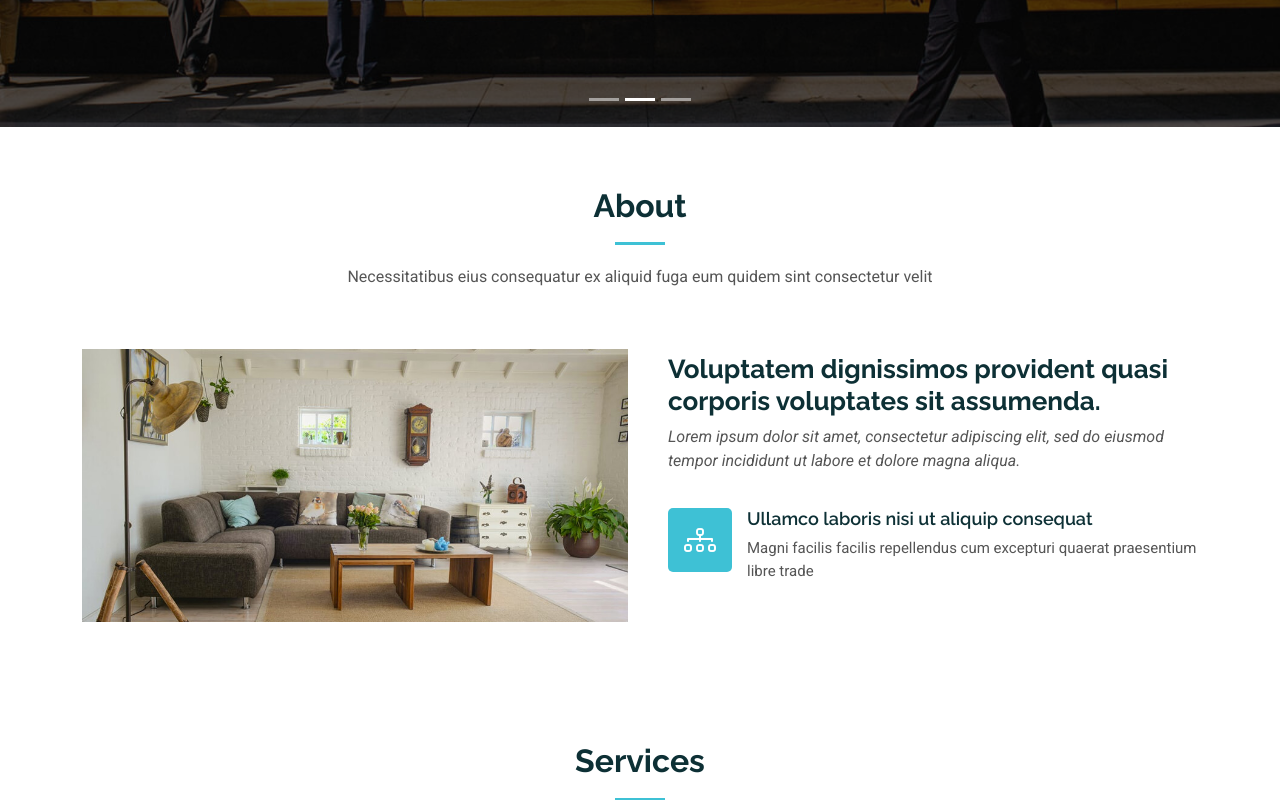
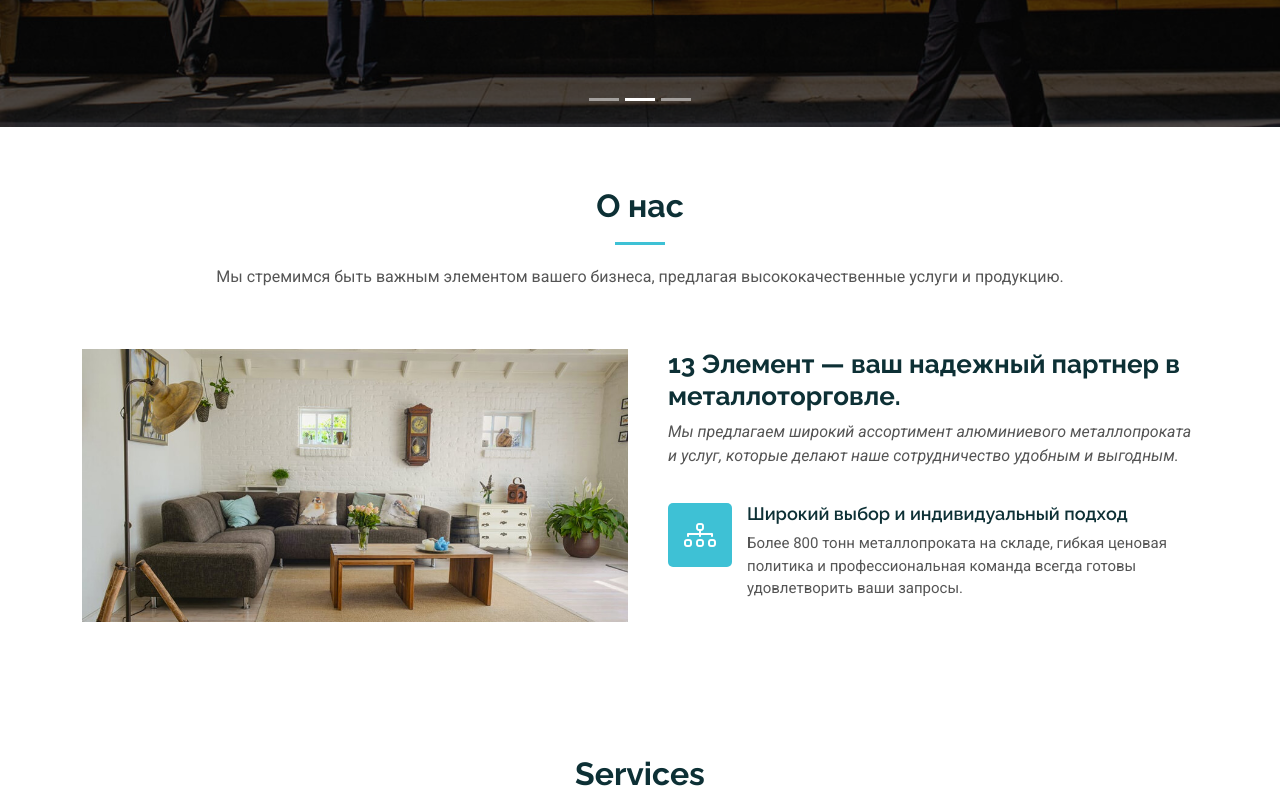
Before and after one commit to aruytehno/13element, a plain HTML site: page index.html in a window 1280 px wide. Shown: the part 673-1473 px from the top of the page. Drawn offline with Linux system fonts and the light colour scheme.

Commit message:
Добавил текст в блок About Section

```diff
--- a/index.html
+++ b/index.html
@@ -134,8 +134,8 @@
 
   <!-- Section Title -->
   <div class="container section-title" data-aos="fade-up">
-        <h2>About</h2>
-        <p>Necessitatibus eius consequatur ex aliquid fuga eum quidem sint consectetur velit</p>
+    <h2>О нас</h2>
+    <p>Мы стремимся быть важным элементом вашего бизнеса, предлагая высококачественные услуги и продукцию.</p>
   </div><!-- End Section Title -->
 
   <div class="container">
@@ -148,22 +148,20 @@
 
       <div class="col-lg-6 d-flex flex-column justify-content-center" data-aos="fade-up" data-aos-delay="200">
         <div class="about-content ps-0 ps-lg-3">
-              <h3>Voluptatem dignissimos provident quasi corporis voluptates sit assumenda.</h3>
+          <h3>13 Элемент — ваш надежный партнер в металлоторговле.</h3>
           <p class="fst-italic">
-                Lorem ipsum dolor sit amet, consectetur adipiscing elit, sed do eiusmod tempor incididunt ut labore et dolore
-                magna aliqua.
+            Мы предлагаем широкий ассортимент алюминиевого металлопроката и услуг, которые делают наше сотрудничество удобным и выгодным.
           </p>
           <ul>
             <li>
               <i class="bi bi-diagram-3"></i>
               <div>
-                    <h4>Ullamco laboris nisi ut aliquip consequat</h4>
-                    <p>Magni facilis facilis repellendus cum excepturi quaerat praesentium libre trade</p>
+                <h4>Широкий выбор и индивидуальный подход</h4>
+                <p>Более 800 тонн металлопроката на складе, гибкая ценовая политика и профессиональная команда всегда готовы удовлетворить ваши запросы.</p>
               </div>
             </li>
           </ul>
         </div>
-
       </div>
     </div>
 
```
Lines whose indentation alone changed are shown as unchanged.
